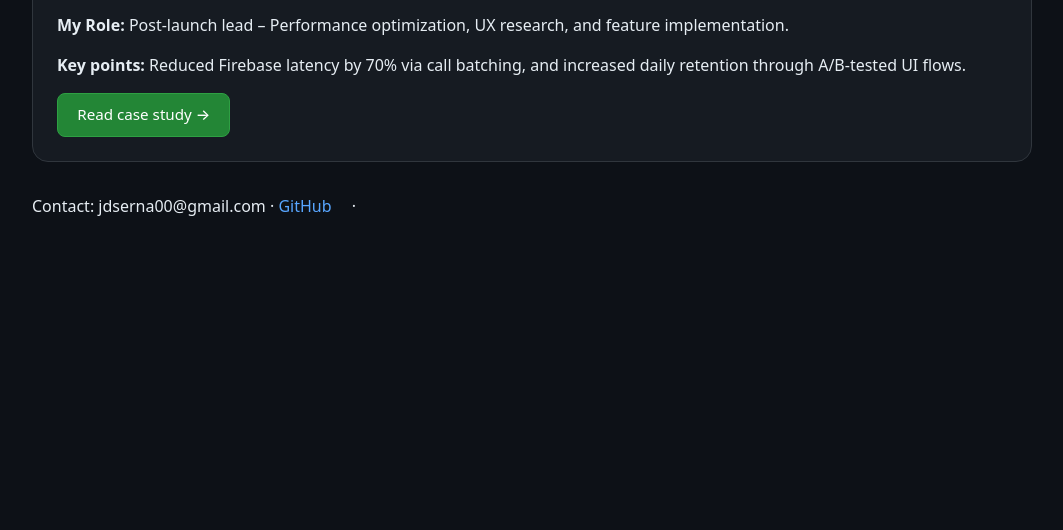
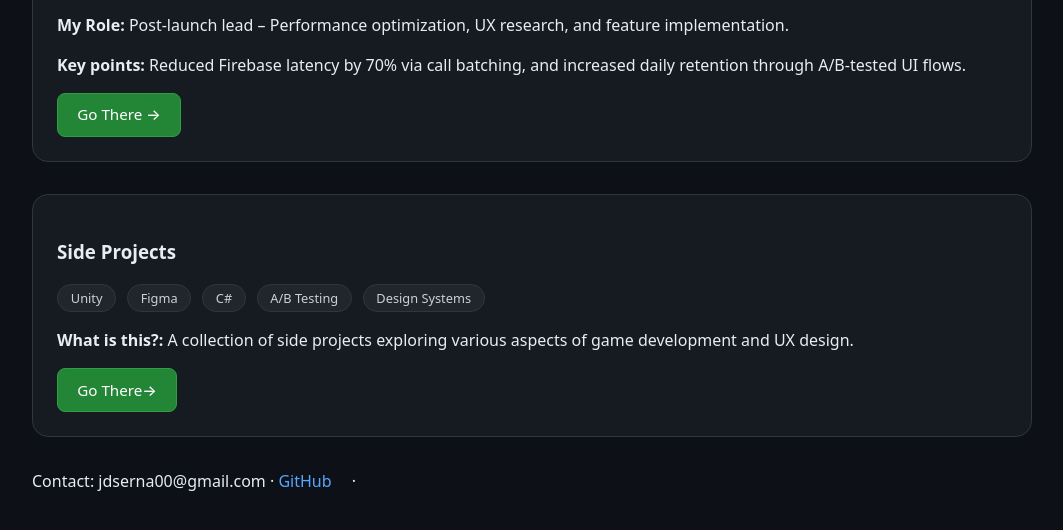
Before and after one commit to JDSerna00/JDSerna00, a plain HTML site: page index.html in a window 1280 px wide. Shown: the part 718-1248 px from the top of the page, without its empty margins (108-1171 px from the left). Before the commit the page ends 984 px from the top, so only its background shows below. Drawn offline with Linux system fonts and the light colour scheme.

Commit message:
side projects html

```diff
--- a/index.html
+++ b/index.html
@@ -33,10 +33,21 @@
     </div>
     <p><strong>My Role:</strong> Post-launch lead – Performance optimization, UX research, and feature implementation.</p>
     <p><strong>Key points:</strong> Reduced Firebase latency by 70% via call batching, and increased daily retention through A/B-tested UI flows.</p>
-                <a href="Projects/root_connections.html" class="btn btn-primary">Read case study →</a>
+                <a href="Projects/root_connections.html" class="btn btn-primary">Go There →</a>
             </div>
 
-            <!-- Project 2 - add more like above -->
+            <div class="project-card">
+                <h3>Side Projects</h3>
+                <div class="project-tags">
+        <span class="tag">Unity</span>
+        <span class="tag">Figma</span>
+        <span class="tag">C#</span>
+        <span class="tag">A/B Testing</span>
+        <span class="tag">Design Systems</span>
+    </div>
+    <p><strong>What is this?:</strong> A collection of side projects exploring various aspects of game development and UX design.</p>
+                <a href="Projects/random_projects.html" class="btn btn-primary">Go There→</a>
+            </div>
         </section>
     </main>
 
```
Also changed, not shown: 1 other file.
